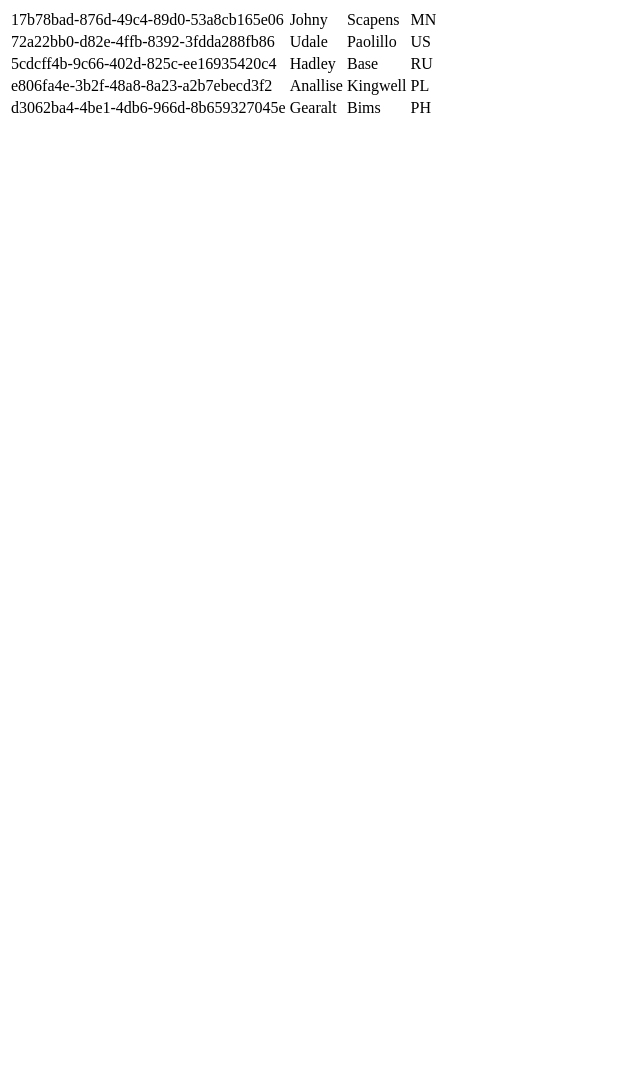
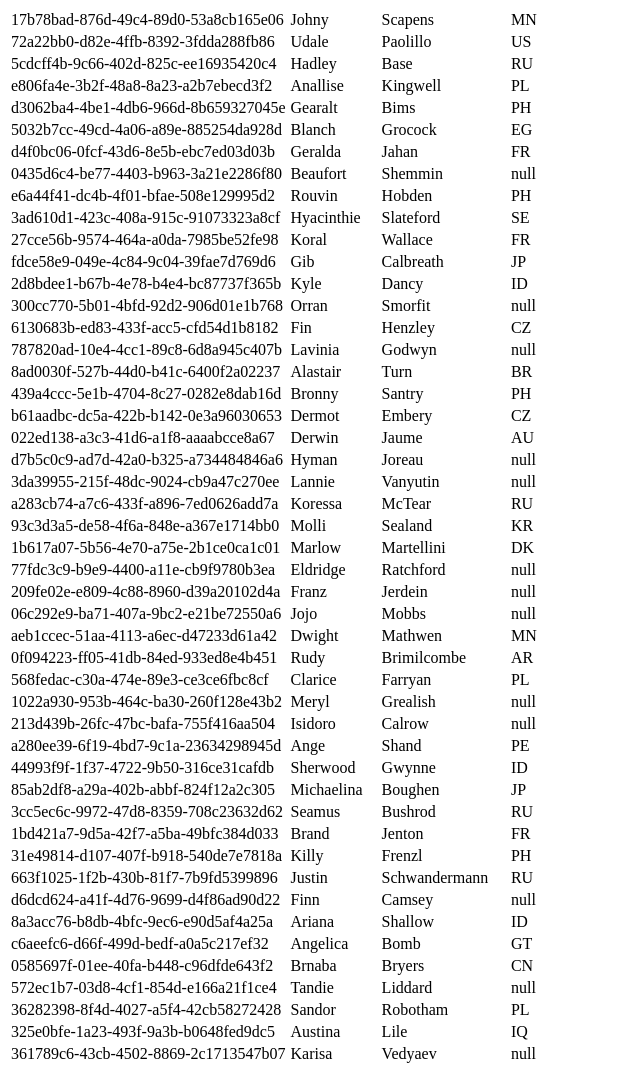
Before and after one commit to GraemeElliott/JavaScript_Exercises, a plain HTML site: page exercise_1/index.html in a window 1280 px wide. Shown: the top 1067 px of the page, without its empty margins (0-640 px from the left). Before the commit the page ends 800 px from the top, so only its background shows below. Drawn offline with nearby package versions, Linux system fonts and the light colour scheme.

Commit message:
For in loop added

```diff
--- a/exercise_1/app.js
+++ b/exercise_1/app.js
@@ -1,14 +1,15 @@
 $(document).ready(function () {
-// Fetch the JSON data
 
-    fetch("./data/contacts.json") //is this the best way?
+// For Loop
+
+   fetch("./data/contacts.json") //is this the best way?
         .then(function (response) {
         return response.json();
     }).then(function (json) {
         //console.log(json[0].id);
         var tableArray = [];
 
-        for(var i = 0; i < 5; i++) {
+        for(var i = 0; i < json.length; i++) {
         var tableData = '<tr><td>' + json[i].id + '</td>';
         tableData+= '<td>' + json[i].first_name+ '</td>';
         tableData+= '<td>' + json[i].last_name + '</td>';
@@ -20,4 +21,28 @@ $('table').append(tableArray.join(''));
 
     });
 
+// For In
+
+
+/*
+    fetch("./data/contacts.json") //is this the best way?
+        .then(function (response) {
+        return response.json();
+    }).then(function (json) {
+        console.log(json[0].id);
+        var tableArray = [];
+        for (var i in json) {
+            var tableData = "<tr><td>" + json[i].id + "</td>";
+            tableData+= '<td>' + json[i].first_name+ '</td>';
+            tableData+= '<td>' + json[i].last_name + '</td>';
+            tableData+= '<td>' + json[i].country + '</td></tr>';
+
+            tableArray.push(tableData);
+        }
+        $('table').append(tableArray.join(''));
+
+
+    });
+*/
+
 });
```
Also changed, not shown: exercise_1/index.html (line endings or trailing spaces).
